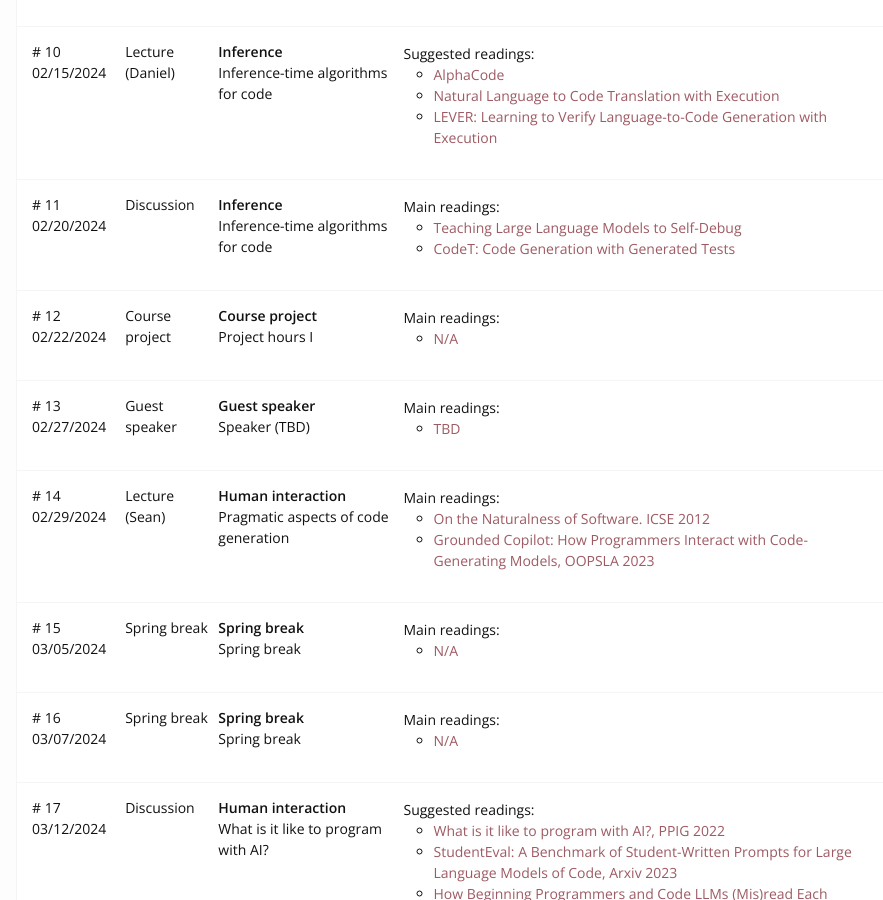
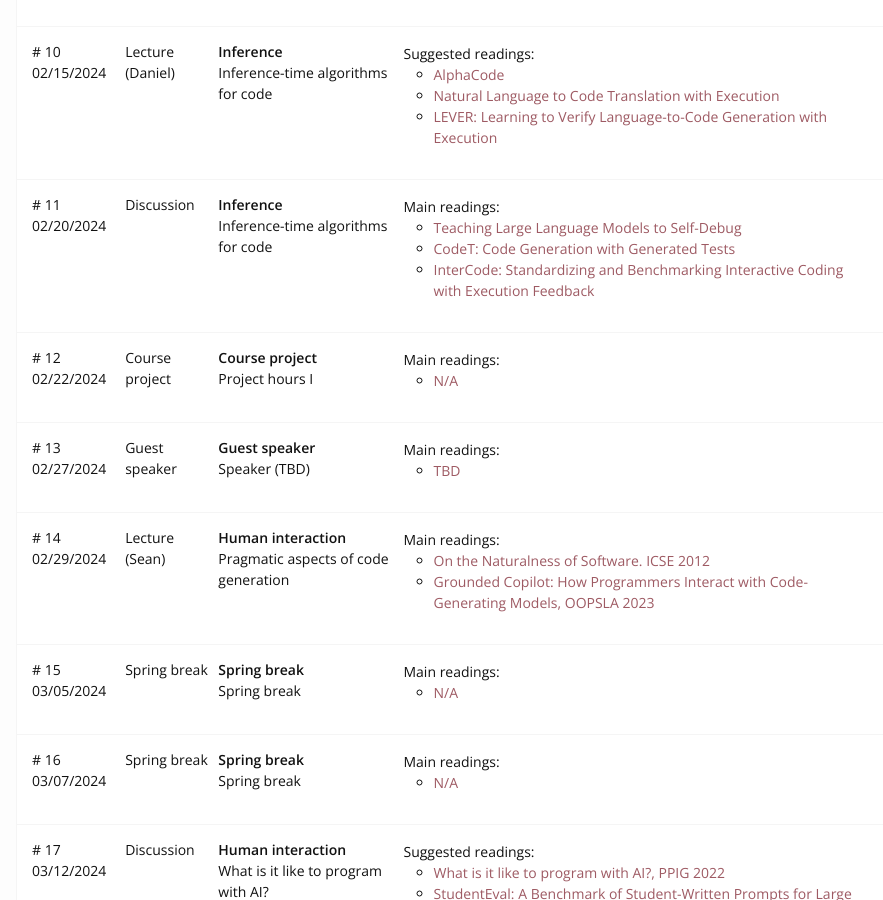
Before and after one commit to cmu-codegen/s2024, a Jekyll site: the page built from index.md, in a window 1280 px wide and 900 px high, scrolled down 4022 px. Shown: the whole window, without its empty margins (189-1072 px from the left). Built offline with Jekyll 4.4.1, drawn with Linux system fonts in a browser that asks for light colours; nearby versions of some CDN libraries.

Commit message:
add intercode

```diff
--- a/_data/schedule.yml
+++ b/_data/schedule.yml
@@ -186,6 +186,8 @@ schedule:
         title: "Teaching Large Language Models to Self-Debug"
       - url: https://arxiv.org/abs/2207.10397
         title: "CodeT: Code Generation with Generated Tests"
+      - url: https://arxiv.org/abs/2306.14898
+        title: "InterCode: Standardizing and Benchmarking Interactive Coding with Execution Feedback"
 
   - number: 12
     title: Project hours I
```
